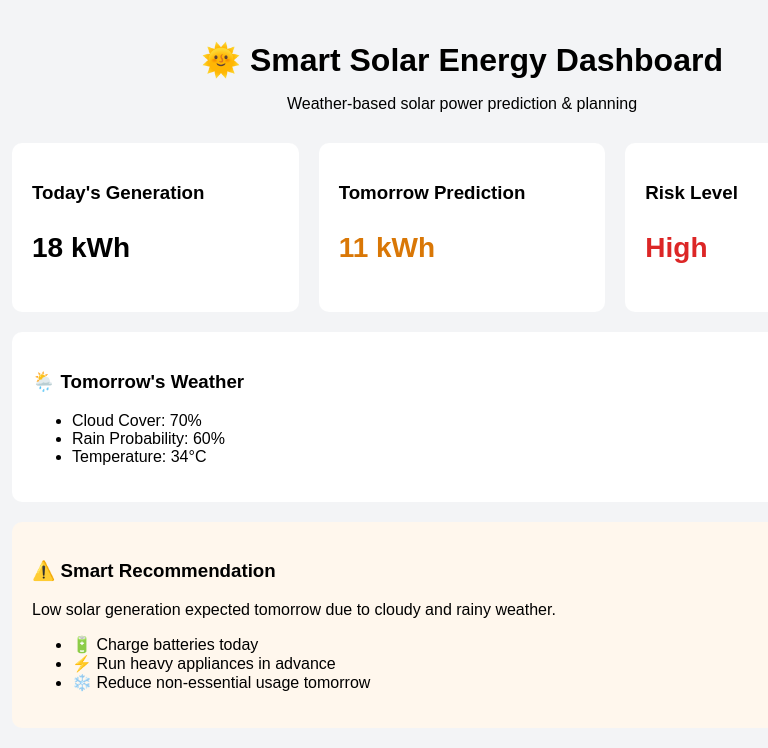
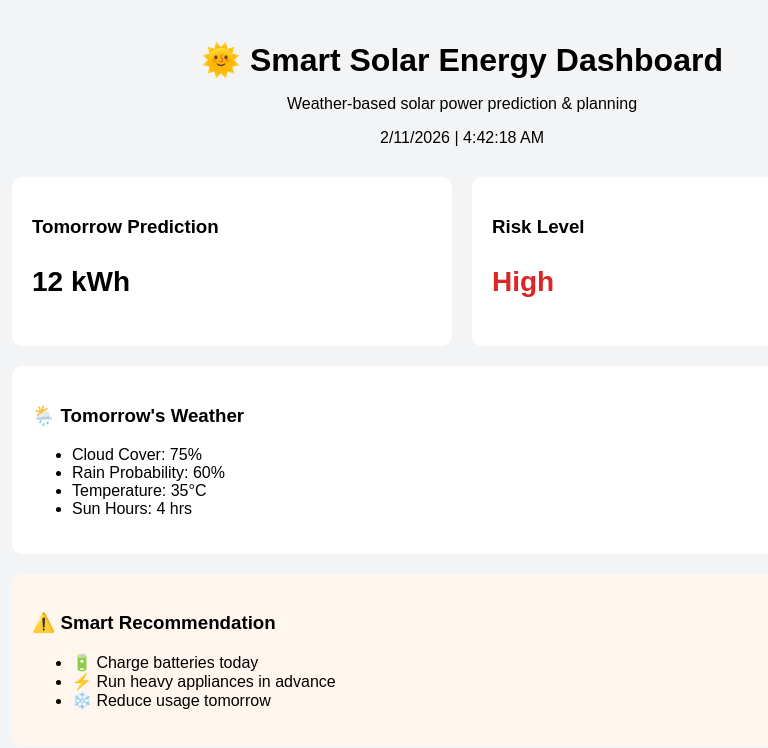
Before and after one commit to Priyanshu23146/Smart-Solar-Energy-Dashboard, a React (Vite) app in the folder Smart Solar Energy Dashboard/: page / in a window 1280 px wide. Shown: the top 748 px of the page, without its empty margins (178-946 px from the left). Built offline with nearby package versions, Linux system fonts and the light colour scheme.

Commit message:
add logic in my app

```diff
--- a/Smart Solar Energy Dashboard/src/App.tsx
+++ b/Smart Solar Energy Dashboard/src/App.tsx
@@ -1,51 +1,96 @@
 import "./index.css";
 
+import type { WeatherData, SolarConfig } from "./Logic/types.ts";
+import { predictTomorrowPower } from "./Logic/powerPrediction";
+
+import { evaluateRisk } from "./Logic/riskEvaluator.ts";
+import { useEffect, useState } from "react";
+
 function App() {
+  const [currentTime, setCurrentTime] = useState(new Date());
+
+  useEffect(() => {
+    const timer = setInterval(() => {
+      setCurrentTime(new Date());
+    }, 1000);
+
+    return () => clearInterval(timer);
+  }, []);
+
+  // Dummy weather data (Day 2 version)
+  const tomorrowWeather: WeatherData = {
+    cloudCover: 75,
+    rainProbability: 60,
+    temperature: 35,
+    sunHours: 4,
+  };
+
+  const solarConfig: SolarConfig = {
+    panelCapacity: 5, // 5 kW system
+    batteryCapacity: 10,
+    avgDailyConsumption: 18,
+  };
+
+  const predictedPower = predictTomorrowPower(tomorrowWeather, solarConfig);
+
+  const riskLevel = evaluateRisk(
+    predictedPower,
+    solarConfig.avgDailyConsumption,
+  );
+
   return (
     <div className="container">
       <header className="header">
         <h1>🌞 Smart Solar Energy Dashboard</h1>
         <p>Weather-based solar power prediction & planning</p>
+        <p>
+          {currentTime.toLocaleDateString()} |{" "}
+          {currentTime.toLocaleTimeString()}
+        </p>
       </header>
 
       <div className="grid">
         <div className="card">
-          <h3>Today's Generation</h3>
-          <p className="value">18 kWh</p>
-        </div>
-
-        <div className="card">
           <h3>Tomorrow Prediction</h3>
-          <p className="value warning">11 kWh</p>
+          <p className="value">{predictedPower} kWh</p>
         </div>
 
         <div className="card">
           <h3>Risk Level</h3>
-          <p className="value danger">High</p>
+          <p
+            className={`value ${
+              riskLevel === "High"
+                ? "danger"
+                : riskLevel === "Medium"
+                  ? "warning"
+                  : ""
+            }`}
+          >
+            {riskLevel}
+          </p>
         </div>
       </div>
 
       <div className="card full">
         <h3>🌦️ Tomorrow's Weather</h3>
         <ul>
-          <li>Cloud Cover: 70%</li>
-          <li>Rain Probability: 60%</li>
-          <li>Temperature: 34°C</li>
+          <li>Cloud Cover: {tomorrowWeather.cloudCover}%</li>
+          <li>Rain Probability: {tomorrowWeather.rainProbability}%</li>
+          <li>Temperature: {tomorrowWeather.temperature}°C</li>
+          <li>Sun Hours: {tomorrowWeather.sunHours} hrs</li>
         </ul>
       </div>
 
+      {riskLevel === "High" && (
         <div className="card full alert">
           <h3>⚠️ Smart Recommendation</h3>
-        <p>
-          Low solar generation expected tomorrow due to cloudy and rainy
-          weather.
-        </p>
           <ul>
             <li>🔋 Charge batteries today</li>
             <li>⚡ Run heavy appliances in advance</li>
-          <li>❄️ Reduce non-essential usage tomorrow</li>
+            <li>❄️ Reduce usage tomorrow</li>
           </ul>
         </div>
+      )}
     </div>
   );
 }
--- /dev/null
+++ b/Smart Solar Energy Dashboard/src/Logic/powerPrediction.ts
@@ -0,0 +1,13 @@
+import type { WeatherData, SolarConfig } from "./types";
+import { calculateWeatherImpact } from "./weatherImpact";
+
+export function predictTomorrowPower(
+  weather: WeatherData,
+  config: SolarConfig,
+): number {
+  const impactFactor = calculateWeatherImpact(weather);
+
+  const predictedPower = config.panelCapacity * weather.sunHours * impactFactor;
+
+  return Number(predictedPower.toFixed(2));
+}
--- /dev/null
+++ b/Smart Solar Energy Dashboard/src/Logic/riskEvaluator.ts
@@ -0,0 +1,12 @@
+export function evaluateRisk(
+  predictedPower: number,
+  avgConsumption: number,
+): "Low" | "Medium" | "High" {
+  if (predictedPower >= avgConsumption) {
+    return "Low";
+  } else if (predictedPower >= avgConsumption * 0.7) {
+    return "Medium";
+  } else {
+    return "High";
+  }
+}
--- /dev/null
+++ b/Smart Solar Energy Dashboard/src/Logic/types.ts
@@ -0,0 +1,12 @@
+export interface WeatherData {
+  cloudCover: number; // %
+  rainProbability: number; // %
+  temperature: number; // °C
+  sunHours: number; // hours
+}
+
+export interface SolarConfig {
+  panelCapacity: number; // kW
+  batteryCapacity: number; // kWh
+  avgDailyConsumption: number; // kWh
+}
--- /dev/null
+++ b/Smart Solar Energy Dashboard/src/Logic/weatherImpact.ts
@@ -0,0 +1,24 @@
+import type { WeatherData } from "./types.ts";
+
+export function calculateWeatherImpact(weather: WeatherData): number {
+  let efficiency = 1;
+
+  // Cloud effect
+  if (weather.cloudCover > 70) {
+    efficiency -= 0.4;
+  } else if (weather.cloudCover > 40) {
+    efficiency -= 0.2;
+  }
+
+  // Rain effect
+  if (weather.rainProbability > 60) {
+    efficiency -= 0.2;
+  }
+
+  // Heat effect
+  if (weather.temperature > 40) {
+    efficiency -= 0.1;
+  }
+
+  return Math.max(efficiency, 0.3); // minimum efficiency cap
+}
```
Lines whose indentation alone changed are shown as unchanged.
